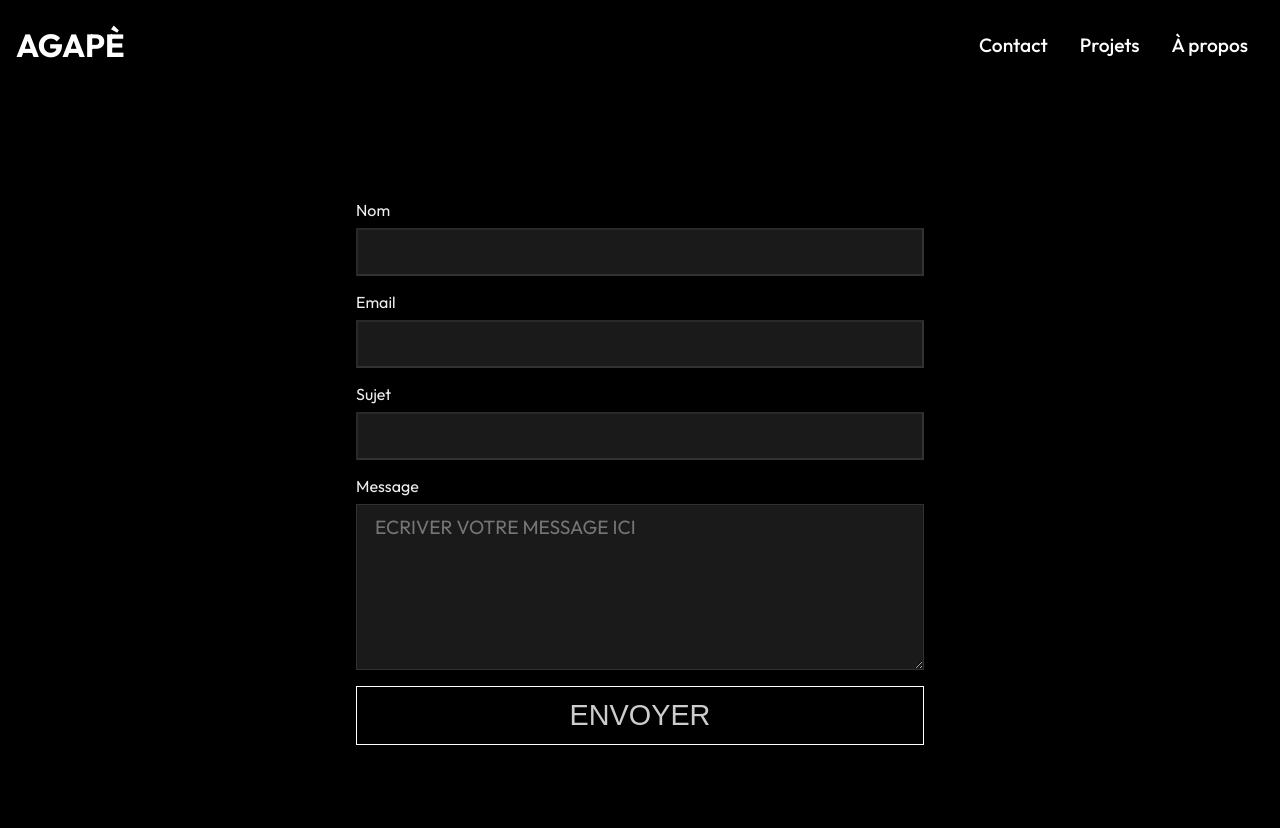
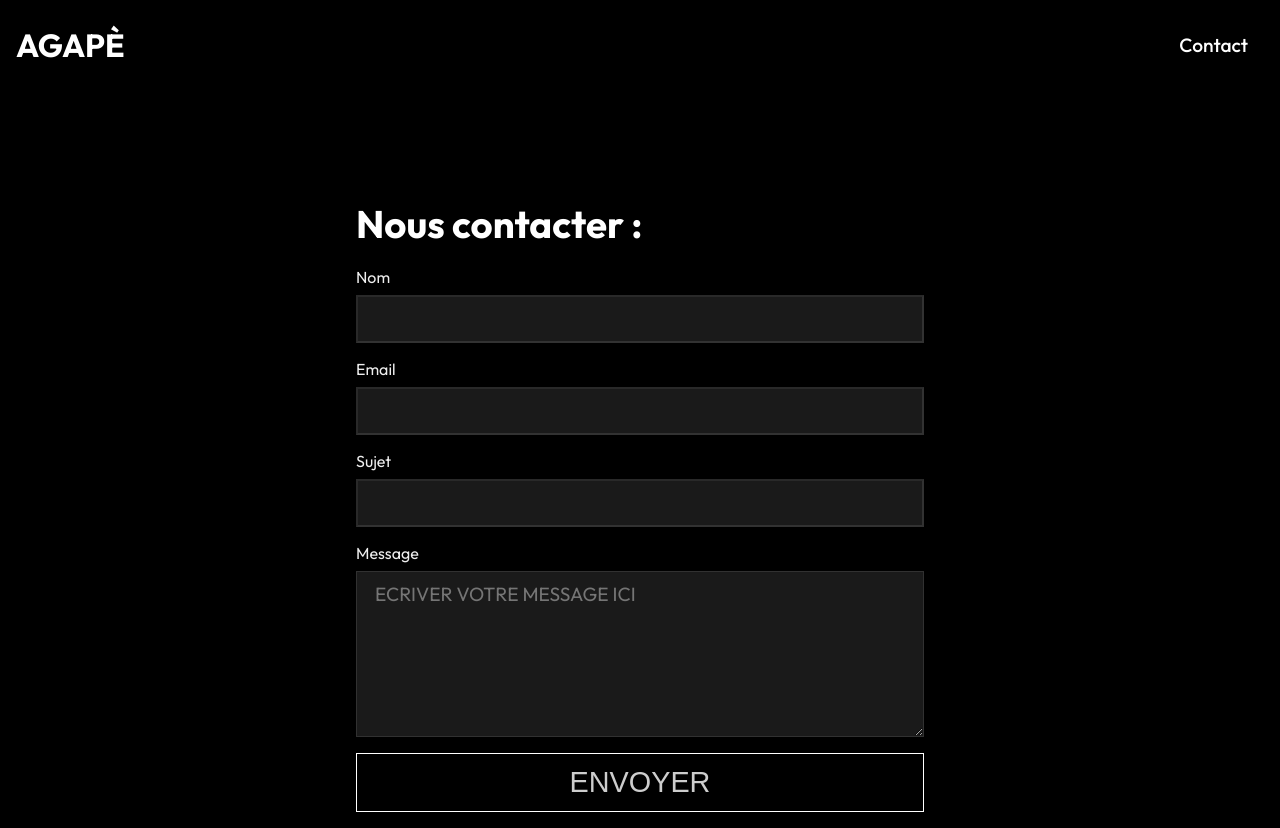
Before and after one commit to antcamarasa/agape-production-react, a React (Create React App) app: page /contact in a window 1280 px wide. Before the commit the page ends 800 px from the top, so only its background shows below. Built offline with nearby package versions, Linux system fonts and the light colour scheme.

Commit message:
Change nav, just contact + add title in contact page

```diff
--- a/src/components/Form.js
+++ b/src/components/Form.js
@@ -6,6 +6,7 @@ const Form = () => {
     <div>
       <div className='form'>
             <form className='form'>
+            <h1 className='form-title'> Nous contacter :</h1>
                 <label>Nom</label>
                 <input type='text'></input>
                 <label>Email</label>
--- a/src/components/FormStyles.css
+++ b/src/components/FormStyles.css
@@ -27,3 +27,8 @@ form input, textarea {
   border-color: rgba(255,255,255,.1);
   color: #f4f4f4;
 }
+
+.form-title {
+  font-size: 2.4rem;
+  margin-bottom: 1.2rem;
+}
--- a/src/components/Navbar.js
+++ b/src/components/Navbar.js
@@ -25,12 +25,12 @@ const Navbar = () => {
                <li>
                    <Link to='/contact'>Contact</Link>
                </li>
-               <li>
+               {/* <li>
                    <Link to='/pricing'>Projets</Link>
                </li>
                <li>
                    <Link to='/training'>À propos</Link>
-               </li>
+               </li> */}
            </ul>
            <div className='hamburger' onClick={handleClick}>
             {click ? (<FaTimes size={20} style={{color: '#fff'}} />) : (<FaBars size={20} style={{color: '#fff'}} />)}
```
